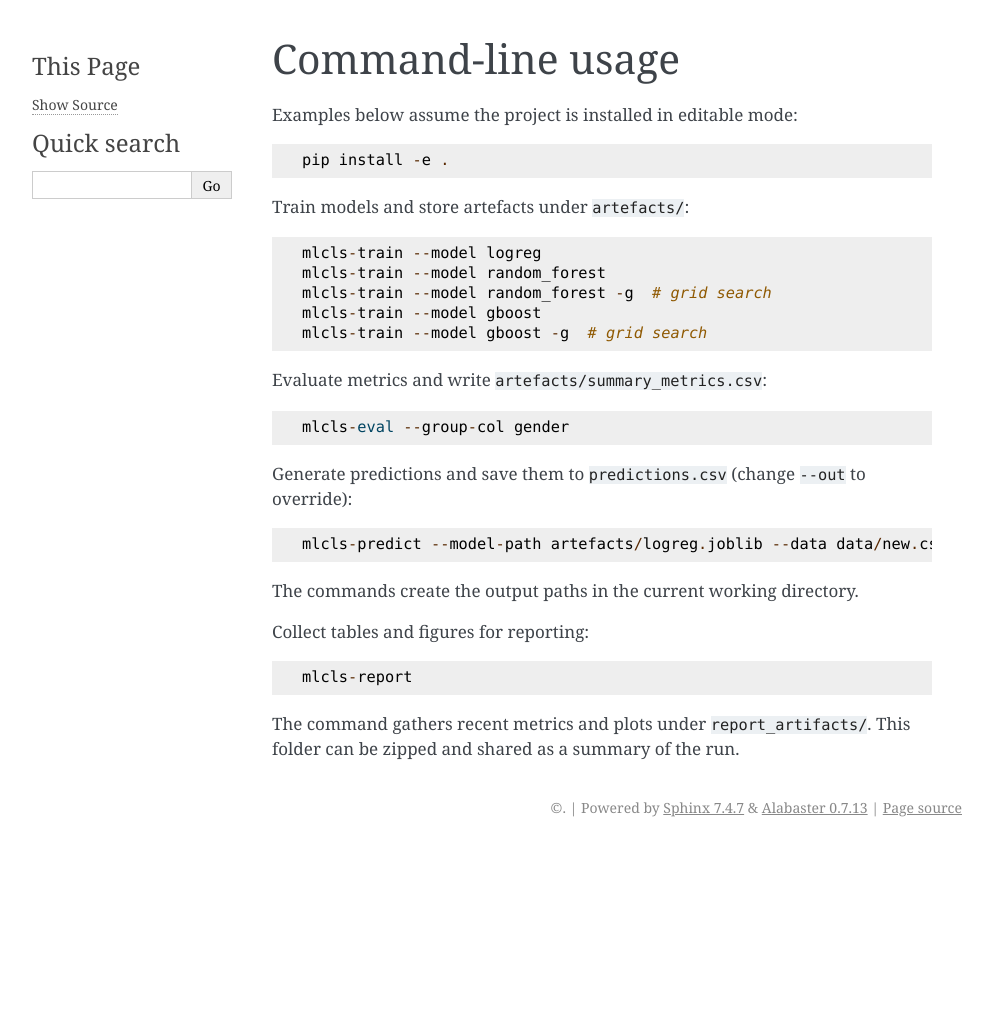
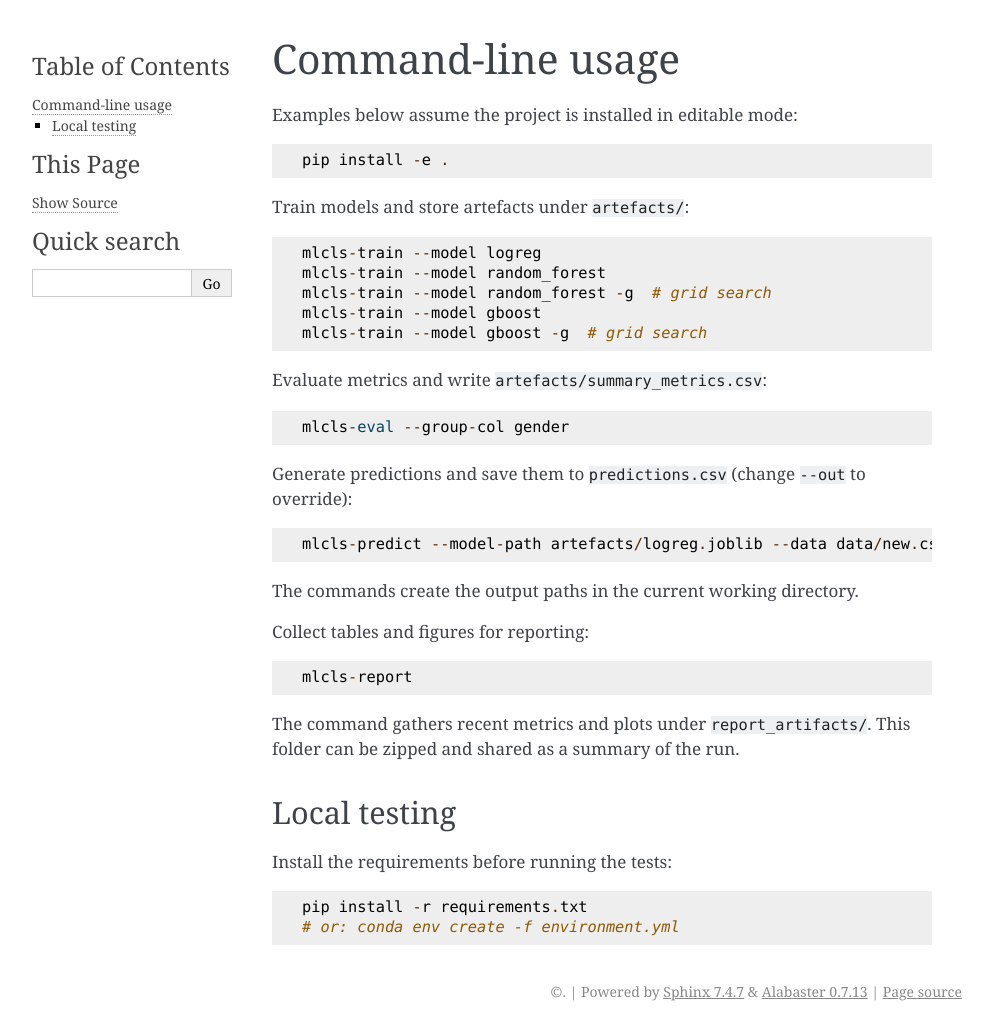
Before and after one commit to IvanStarostin1984/ML_classification, a Sphinx documentation site: the page built from docs/cli_usage.rst, in a window 1280 px wide. Shown: the whole page, without its empty margins (148-1141 px from the left). Built offline with Sphinx 7.4.7, drawn with Linux system fonts in a browser that asks for light colours; before the commit the page ends 900 px from its top, so only the background shows below that.

Commit message:
docs: add local testing instructions

```diff
--- a/docs/cli_usage.rst
+++ b/docs/cli_usage.rst
@@ -30,3 +30,11 @@ Collect tables and figures for reporting::
 
 The command gathers recent metrics and plots under ``report_artifacts/``. This
 folder can be zipped and shared as a summary of the run.
+
+Local testing
+-------------
+
+Install the requirements before running the tests::
+
+   pip install -r requirements.txt
+   # or: conda env create -f environment.yml
```
Also changed, not shown: NOTES.md (+3 -0 lines), README.md (+9 -0 lines), TODO.md (+1 -0 lines).
